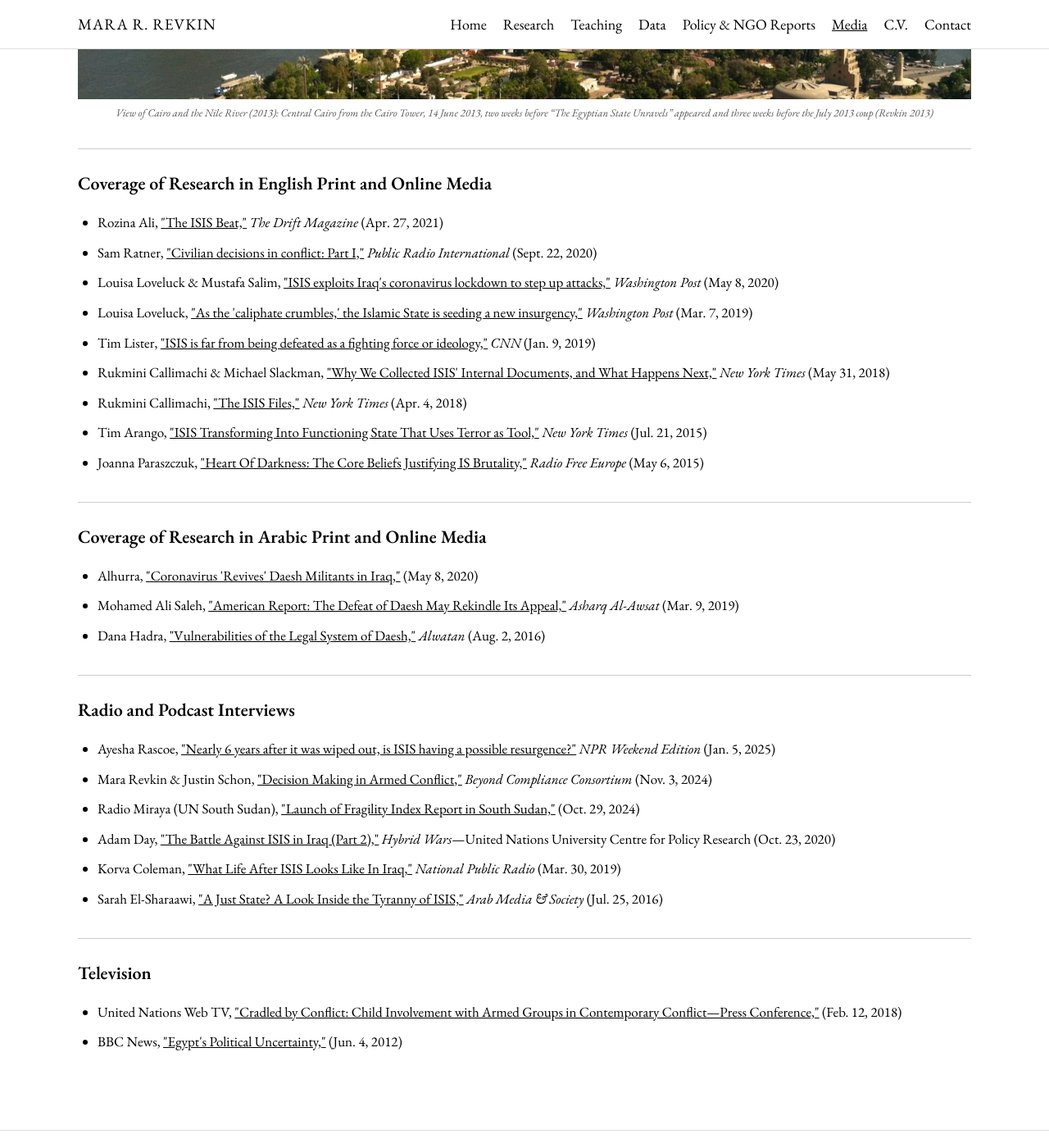
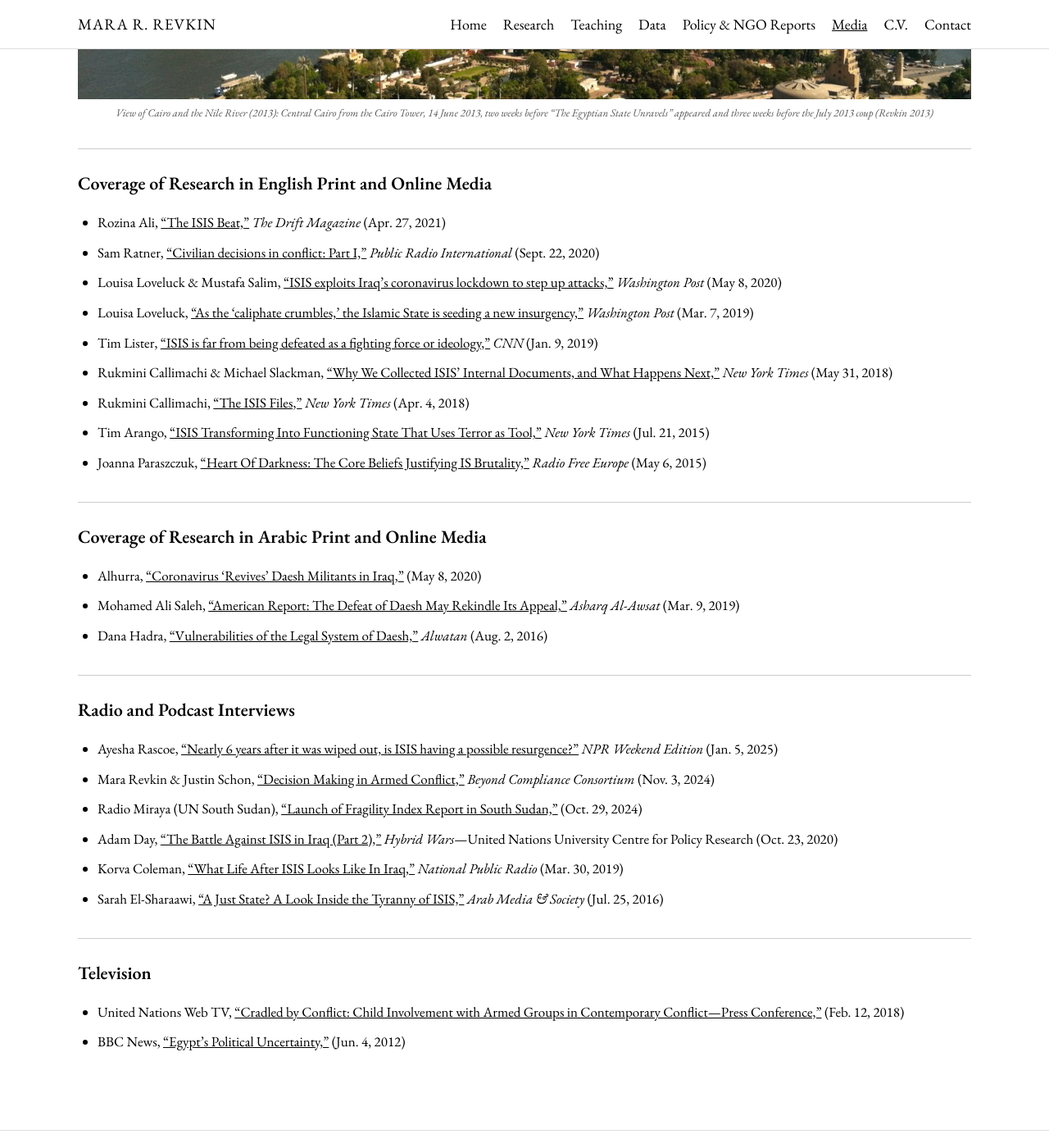
Before and after one commit to mrevkin/mrevkin.github.io, a Jekyll site: the page media.html, which Jekyll copies as it is, in a window 1280 px wide and 1400 px high, scrolled down 745 px. Shown: the whole window at 82% size. Built offline with Jekyll 4.4.1, drawn with Linux system fonts in a browser that asks for light colours; some of the changed text lies outside the part shown.

Commit message:
Curly quotation marks and apostrophes in page text

```diff
--- a/media.html
+++ b/media.html
@@ -56,16 +56,16 @@
     <div class="media-section">
       <h2>Selected Popular Writings and Op-Eds</h2>
       <ul>
-        <li>Megan A. Stewart, Jonathan B. Petkun &amp; <strong>Mara Revkin</strong>, <a href="https://www.foreignaffairs.com/united-states/progressive-case-american-power" target="_blank">"The Progressive Case Against Retrenchment,"</a> <em>Foreign Affairs</em> (Jun. 2024)</li>
-        <li>Kristen Kao &amp; <strong>Mara Revkin</strong>, <a href="https://www.washingtonpost.com/news/monkey-cage/wp/2019/01/07/is-iraqs-post-islamic-state-justice-strategy-misguided/" target="_blank">"How the Iraqi Crackdown on the Islamic State May Actually Increase Support for the Islamic State,"</a> <em>Washington Post</em> (Jan. 7, 2019)</li>
-        <li><strong>Mara Revkin</strong>, <a href="https://www.lawfaremedia.org/article/iraqs-harsh-approach-punishing-islamic-state-collaborators-stands-have-counterproductive" target="_blank">"Iraq's Harsh Approach to Punishing Islamic State 'Collaborators' Stands to Have Counterproductive Consequences,"</a> <em>Lawfare</em> (Jun. 11, 2018)</li>
-        <li><strong>Mara Revkin</strong>, <a href="https://www.washingtonpost.com/news/monkey-cage/wp/2018/02/14/a-new-study-illuminates-child-recruitment-by-militants-in-iraq-and-syria/" target="_blank">"How Militants in Iraq Recruit Children,"</a> <em>Washington Post</em> (Feb. 14, 2018)</li>
+        <li>Megan A. Stewart, Jonathan B. Petkun &amp; <strong>Mara Revkin</strong>, <a href="https://www.foreignaffairs.com/united-states/progressive-case-american-power" target="_blank">“The Progressive Case Against Retrenchment,”</a> <em>Foreign Affairs</em> (Jun. 2024)</li>
+        <li>Kristen Kao &amp; <strong>Mara Revkin</strong>, <a href="https://www.washingtonpost.com/news/monkey-cage/wp/2019/01/07/is-iraqs-post-islamic-state-justice-strategy-misguided/" target="_blank">“How the Iraqi Crackdown on the Islamic State May Actually Increase Support for the Islamic State,”</a> <em>Washington Post</em> (Jan. 7, 2019)</li>
+        <li><strong>Mara Revkin</strong>, <a href="https://www.lawfaremedia.org/article/iraqs-harsh-approach-punishing-islamic-state-collaborators-stands-have-counterproductive" target="_blank">“Iraq’s Harsh Approach to Punishing Islamic State ‘Collaborators’ Stands to Have Counterproductive Consequences,”</a> <em>Lawfare</em> (Jun. 11, 2018)</li>
+        <li><strong>Mara Revkin</strong>, <a href="https://www.washingtonpost.com/news/monkey-cage/wp/2018/02/14/a-new-study-illuminates-child-recruitment-by-militants-in-iraq-and-syria/" target="_blank">“How Militants in Iraq Recruit Children,”</a> <em>Washington Post</em> (Feb. 14, 2018)</li>
         <li><strong>Mara Revkin</strong>, <a href="https://www.foreignaffairs.com/articles/egypt/2013-06-27/egyptian-state-unravels" target="_blank">&ldquo;The Egyptian State Unravels: Meet the Gangs and Vigilantes Who Thrive Under Morsi,&rdquo;</a> <em>Foreign Affairs</em> (Jun. 27, 2013). <a href="revkin_egyptian_state_unravels_preprint.pdf" target="_blank">Author pre-print (PDF)</a>
         </li>
-        <li><strong>Mara Revkin</strong> &amp; Ahmad Mhidi, <a href="https://www.foreignaffairs.com/articles/syria/2016-05-01/quitting-isis" target="_blank">"Quitting ISIS: Why Syrians are Abandoning the Group,"</a> <em>Foreign Affairs Online</em> (May 1, 2016)</li>
-        <li><strong>Mara Revkin</strong>, <a href="revkin_-_isis_perfect_enemy_-_foreign_affairs__2016_.pdf" target="_blank">"ISIS' Perfect Enemy,"</a> <em>Foreign Affairs Online</em> (Nov. 14, 2016)</li>
-        <li><strong>Mara Revkin</strong>, <a href="https://www.nytimes.com/roomfordebate/2016/10/21/does-isis-need-territory-to-survive" target="_blank">"Does ISIS Need Territory to Survive?,"</a> <em>New York Times</em> (Oct. 20, 2016)</li>
-        <li>Andrew F. March &amp; <strong>Mara Revkin</strong>, <a href="https://www.foreignaffairs.com/articles/syria/2015-04-15/caliphate-law" target="_blank">"Caliphate of Law,"</a> <em>Foreign Affairs</em> (Apr. 15, 2015)</li>
+        <li><strong>Mara Revkin</strong> &amp; Ahmad Mhidi, <a href="https://www.foreignaffairs.com/articles/syria/2016-05-01/quitting-isis" target="_blank">“Quitting ISIS: Why Syrians are Abandoning the Group,”</a> <em>Foreign Affairs Online</em> (May 1, 2016)</li>
+        <li><strong>Mara Revkin</strong>, <a href="revkin_-_isis_perfect_enemy_-_foreign_affairs__2016_.pdf" target="_blank">“ISIS’ Perfect Enemy,”</a> <em>Foreign Affairs Online</em> (Nov. 14, 2016)</li>
+        <li><strong>Mara Revkin</strong>, <a href="https://www.nytimes.com/roomfordebate/2016/10/21/does-isis-need-territory-to-survive" target="_blank">“Does ISIS Need Territory to Survive?,”</a> <em>New York Times</em> (Oct. 20, 2016)</li>
+        <li>Andrew F. March &amp; <strong>Mara Revkin</strong>, <a href="https://www.foreignaffairs.com/articles/syria/2015-04-15/caliphate-law" target="_blank">“Caliphate of Law,”</a> <em>Foreign Affairs</em> (Apr. 15, 2015)</li>
       </ul>
 
       <div class="photo-single">
@@ -80,15 +80,15 @@
     <div class="media-section">
       <h2>Coverage of Research in English Print and Online Media</h2>
       <ul>
-        <li>Rozina Ali, <a href="https://www.thedriftmag.com/the-isis-beat/" target="_blank">"The ISIS Beat,"</a> <em>The Drift Magazine</em> (Apr. 27, 2021)</li>
-        <li>Sam Ratner, <a href="https://www.pri.org/stories/2020-09-22/civilian-decisions-conflict-part-i" target="_blank">"Civilian decisions in conflict: Part I,"</a> <em>Public Radio International</em> (Sept. 22, 2020)</li>
-        <li>Louisa Loveluck &amp; Mustafa Salim, <a href="https://www.washingtonpost.com/world/middle_east/isis-exploits-iraqs-coronavirus-lockdowns-to-step-up-attacks/2020/05/07/1513edee-8f98-11ea-9322-a29e75effc93_story.html" target="_blank">"ISIS exploits Iraq's coronavirus lockdown to step up attacks,"</a> <em>Washington Post</em> (May 8, 2020)</li>
-        <li>Louisa Loveluck, <a href="https://www.washingtonpost.com/world/as-the-caliphate-crumbles-the-islamic-state-is-seeding-a-new-insurgency/2019/03/06/96503d5e-2fae-11e9-8781-763619f12cb4_story.html" target="_blank">"As the 'caliphate crumbles,' the Islamic State is seeding a new insurgency,"</a> <em>Washington Post</em> (Mar. 7, 2019)</li>
-        <li>Tim Lister, <a href="https://www.cnn.com/2019/01/08/middleeast/isis-analysis-lister-intl/index.html" target="_blank">"ISIS is far from being defeated as a fighting force or ideology,"</a> <em>CNN</em> (Jan. 9, 2019)</li>
-        <li>Rukmini Callimachi &amp; Michael Slackman, <a href="https://www.nytimes.com/interactive/2018/05/31/reader-center/isis_files_questions.html" target="_blank">"Why We Collected ISIS' Internal Documents, and What Happens Next,"</a> <em>New York Times</em> (May 31, 2018)</li>
-        <li>Rukmini Callimachi, <a href="https://www.nytimes.com/interactive/2018/04/04/world/middleeast/isis-documents-mosul-iraq.html" target="_blank">"The ISIS Files,"</a> <em>New York Times</em> (Apr. 4, 2018)</li>
-        <li>Tim Arango, <a href="https://www.nytimes.com/2015/07/22/world/middleeast/isis-transforming-into-functioning-state-that-uses-terror-as-tool.html" target="_blank">"ISIS Transforming Into Functioning State That Uses Terror as Tool,"</a> <em>New York Times</em> (Jul. 21, 2015)</li>
-        <li>Joanna Paraszczuk, <a href="https://www.rferl.org/a/islamic-state-punishments-brutality/26998016.html" target="_blank">"Heart Of Darkness: The Core Beliefs Justifying IS Brutality,"</a> <em>Radio Free Europe</em> (May 6, 2015)</li>
+        <li>Rozina Ali, <a href="https://www.thedriftmag.com/the-isis-beat/" target="_blank">“The ISIS Beat,”</a> <em>The Drift Magazine</em> (Apr. 27, 2021)</li>
+        <li>Sam Ratner, <a href="https://www.pri.org/stories/2020-09-22/civilian-decisions-conflict-part-i" target="_blank">“Civilian decisions in conflict: Part I,”</a> <em>Public Radio International</em> (Sept. 22, 2020)</li>
+        <li>Louisa Loveluck &amp; Mustafa Salim, <a href="https://www.washingtonpost.com/world/middle_east/isis-exploits-iraqs-coronavirus-lockdowns-to-step-up-attacks/2020/05/07/1513edee-8f98-11ea-9322-a29e75effc93_story.html" target="_blank">“ISIS exploits Iraq’s coronavirus lockdown to step up attacks,”</a> <em>Washington Post</em> (May 8, 2020)</li>
+        <li>Louisa Loveluck, <a href="https://www.washingtonpost.com/world/as-the-caliphate-crumbles-the-islamic-state-is-seeding-a-new-insurgency/2019/03/06/96503d5e-2fae-11e9-8781-763619f12cb4_story.html" target="_blank">“As the ‘caliphate crumbles,’ the Islamic State is seeding a new insurgency,”</a> <em>Washington Post</em> (Mar. 7, 2019)</li>
+        <li>Tim Lister, <a href="https://www.cnn.com/2019/01/08/middleeast/isis-analysis-lister-intl/index.html" target="_blank">“ISIS is far from being defeated as a fighting force or ideology,”</a> <em>CNN</em> (Jan. 9, 2019)</li>
+        <li>Rukmini Callimachi &amp; Michael Slackman, <a href="https://www.nytimes.com/interactive/2018/05/31/reader-center/isis_files_questions.html" target="_blank">“Why We Collected ISIS’ Internal Documents, and What Happens Next,”</a> <em>New York Times</em> (May 31, 2018)</li>
+        <li>Rukmini Callimachi, <a href="https://www.nytimes.com/interactive/2018/04/04/world/middleeast/isis-documents-mosul-iraq.html" target="_blank">“The ISIS Files,”</a> <em>New York Times</em> (Apr. 4, 2018)</li>
+        <li>Tim Arango, <a href="https://www.nytimes.com/2015/07/22/world/middleeast/isis-transforming-into-functioning-state-that-uses-terror-as-tool.html" target="_blank">“ISIS Transforming Into Functioning State That Uses Terror as Tool,”</a> <em>New York Times</em> (Jul. 21, 2015)</li>
+        <li>Joanna Paraszczuk, <a href="https://www.rferl.org/a/islamic-state-punishments-brutality/26998016.html" target="_blank">“Heart Of Darkness: The Core Beliefs Justifying IS Brutality,”</a> <em>Radio Free Europe</em> (May 6, 2015)</li>
       </ul>
     </div>
 
@@ -98,9 +98,9 @@
     <div class="media-section">
       <h2>Coverage of Research in Arabic Print and Online Media</h2>
       <ul>
-        <li>Alhurra, <a href="https://www.alhurra.com/iraq/2020/05/08/%D9%81%D9%8A%D8%B1%D9%88%D8%B3-%D9%83%D9%88%D8%B1%D9%88%D9%86%D8%A7-%D9%8A%D8%AD%D9%8A%D9%8A-%D8%A7%D9%84%D8%AF%D9%88%D8%A7%D8%B9%D8%B4-%D9%81%D9%8A-%D8%A7%D9%84%D8%B9%D8%B1%D8%A7%D9%82" target="_blank">"Coronavirus 'Revives' Daesh Militants in Iraq,"</a> (May 8, 2020)</li>
-        <li>Mohamed Ali Saleh, <a href="https://aawsat.com/home/article/1625411" target="_blank">"American Report: The Defeat of Daesh May Rekindle Its Appeal,"</a> <em>Asharq Al-Awsat</em> (Mar. 9, 2019)</li>
-        <li>Dana Hadra, <a href="https://www.alwatan.com.sa/article/31401" target="_blank">"Vulnerabilities of the Legal System of Daesh,"</a> <em>Alwatan</em> (Aug. 2, 2016)</li>
+        <li>Alhurra, <a href="https://www.alhurra.com/iraq/2020/05/08/%D9%81%D9%8A%D8%B1%D9%88%D8%B3-%D9%83%D9%88%D8%B1%D9%88%D9%86%D8%A7-%D9%8A%D8%AD%D9%8A%D9%8A-%D8%A7%D9%84%D8%AF%D9%88%D8%A7%D8%B9%D8%B4-%D9%81%D9%8A-%D8%A7%D9%84%D8%B9%D8%B1%D8%A7%D9%82" target="_blank">“Coronavirus ‘Revives’ Daesh Militants in Iraq,”</a> (May 8, 2020)</li>
+        <li>Mohamed Ali Saleh, <a href="https://aawsat.com/home/article/1625411" target="_blank">“American Report: The Defeat of Daesh May Rekindle Its Appeal,”</a> <em>Asharq Al-Awsat</em> (Mar. 9, 2019)</li>
+        <li>Dana Hadra, <a href="https://www.alwatan.com.sa/article/31401" target="_blank">“Vulnerabilities of the Legal System of Daesh,”</a> <em>Alwatan</em> (Aug. 2, 2016)</li>
       </ul>
     </div>
 
@@ -110,12 +110,12 @@
     <div class="media-section">
       <h2>Radio and Podcast Interviews</h2>
       <ul>
-        <li>Ayesha Rascoe, <a href="https://www.npr.org/2025/01/05/nx-s1-5246583/nearly-6-years-after-it-was-wiped-out-is-isis-having-a-possible-resurgence" target="_blank">"Nearly 6 years after it was wiped out, is ISIS having a possible resurgence?"</a> <em>NPR Weekend Edition</em> (Jan. 5, 2025)</li>
-        <li>Mara Revkin &amp; Justin Schon, <a href="https://beyond-compliance-consortium.org/s1-ep5-decision-making-in-armed-conflict/" target="_blank">"Decision Making in Armed Conflict,"</a> <em>Beyond Compliance Consortium</em> (Nov. 3, 2024)</li>
-        <li>Radio Miraya (UN South Sudan), <a href="https://audioboom.com/posts/8598070-mbs-launch-of-fragility-index-report-in-south-sudan" target="_blank">"Launch of Fragility Index Report in South Sudan,"</a> (Oct. 29, 2024)</li>
-        <li>Adam Day, <a href="https://podcasts.apple.com/mt/podcast/the-battle-against-isis-in-iraq-part-2/id1518046911?i=1000495873885" target="_blank">"The Battle Against ISIS in Iraq (Part 2),"</a> <em>Hybrid Wars</em>—United Nations University Centre for Policy Research (Oct. 23, 2020)</li>
-        <li>Korva Coleman, <a href="https://www.npr.org/2019/03/30/708405611/what-life-after-isis-looks-like-in-iraq" target="_blank">"What Life After ISIS Looks Like In Iraq,"</a> <em>National Public Radio</em> (Mar. 30, 2019)</li>
-        <li>Sarah El-Sharaawi, <a href="https://www.arabmediasociety.com/podcast-a-just-state-a-look-inside-the-tyranny-of-isis/" target="_blank">"A Just State? A Look Inside the Tyranny of ISIS,"</a> <em>Arab Media &amp; Society</em> (Jul. 25, 2016)</li>
+        <li>Ayesha Rascoe, <a href="https://www.npr.org/2025/01/05/nx-s1-5246583/nearly-6-years-after-it-was-wiped-out-is-isis-having-a-possible-resurgence" target="_blank">“Nearly 6 years after it was wiped out, is ISIS having a possible resurgence?”</a> <em>NPR Weekend Edition</em> (Jan. 5, 2025)</li>
+        <li>Mara Revkin &amp; Justin Schon, <a href="https://beyond-compliance-consortium.org/s1-ep5-decision-making-in-armed-conflict/" target="_blank">“Decision Making in Armed Conflict,”</a> <em>Beyond Compliance Consortium</em> (Nov. 3, 2024)</li>
+        <li>Radio Miraya (UN South Sudan), <a href="https://audioboom.com/posts/8598070-mbs-launch-of-fragility-index-report-in-south-sudan" target="_blank">“Launch of Fragility Index Report in South Sudan,”</a> (Oct. 29, 2024)</li>
+        <li>Adam Day, <a href="https://podcasts.apple.com/mt/podcast/the-battle-against-isis-in-iraq-part-2/id1518046911?i=1000495873885" target="_blank">“The Battle Against ISIS in Iraq (Part 2),”</a> <em>Hybrid Wars</em>—United Nations University Centre for Policy Research (Oct. 23, 2020)</li>
+        <li>Korva Coleman, <a href="https://www.npr.org/2019/03/30/708405611/what-life-after-isis-looks-like-in-iraq" target="_blank">“What Life After ISIS Looks Like In Iraq,”</a> <em>National Public Radio</em> (Mar. 30, 2019)</li>
+        <li>Sarah El-Sharaawi, <a href="https://www.arabmediasociety.com/podcast-a-just-state-a-look-inside-the-tyranny-of-isis/" target="_blank">“A Just State? A Look Inside the Tyranny of ISIS,”</a> <em>Arab Media &amp; Society</em> (Jul. 25, 2016)</li>
       </ul>
     </div>
 
@@ -125,8 +125,8 @@
     <div class="media-section">
       <h2>Television</h2>
       <ul>
-        <li>United Nations Web TV, <a href="http://webtv.un.org/watch/cradled-by-conflict-child-involvement-with-armed-groups-in-contemporary-conflict-press-conference-12-february-2018/5731677756001/" target="_blank">"Cradled by Conflict: Child Involvement with Armed Groups in Contemporary Conflict—Press Conference,"</a> (Feb. 12, 2018)</li>
-        <li>BBC News, <a href="https://www.youtube.com/watch?v=F_YN0q_Ierk" target="_blank">"Egypt's Political Uncertainty,"</a> (Jun. 4, 2012)</li>
+        <li>United Nations Web TV, <a href="http://webtv.un.org/watch/cradled-by-conflict-child-involvement-with-armed-groups-in-contemporary-conflict-press-conference-12-february-2018/5731677756001/" target="_blank">“Cradled by Conflict: Child Involvement with Armed Groups in Contemporary Conflict—Press Conference,”</a> (Feb. 12, 2018)</li>
+        <li>BBC News, <a href="https://www.youtube.com/watch?v=F_YN0q_Ierk" target="_blank">“Egypt’s Political Uncertainty,”</a> (Jun. 4, 2012)</li>
       </ul>
     </div>
 
```
